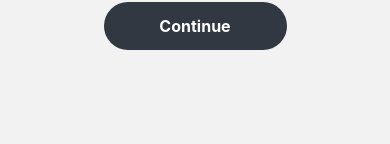
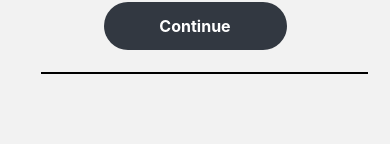
Before and after one commit to zackkb/bark-and-beyond, a React Native app in the folder PupPlanner/: screen /Login in a window 390 px wide. Shown: the part 478-622 px from the top of the page. Built offline with nearby package versions, Linux system fonts and the light colour scheme.

Commit message:
SignUp form validation/login functionality
Co-authored-by: Zach <zackkb@users.noreply.github.com>

```diff
--- a/PupPlanner/src/Onboarding/components/Login.js
+++ b/PupPlanner/src/Onboarding/components/Login.js
@@ -6,28 +6,55 @@ import {
   SafeAreaView,
   TouchableOpacity,
 } from "react-native";
-import React from "react";
+import React, { useState } from "react";
 import { firebase } from "../../../Firebase/firebase";
 
 const Login = () => {
+  const [email, setEmail] = useState("");
+  const [password, setPassword] = useState("");
+
+  function emailChange(value) {
+    setEmail(value);
+  }
+
+  function passwordChange(value) {
+    setPassword(value);
+  }
+
+  function loginUser() {
+    firebase
+      .auth()
+      .signInWithEmailAndPassword(email.trim(), password)
+      .then((userCredential) => {
+        console.log(userCredential);
+      });
+  }
+
   return (
     <View style={styles.container}>
       <Text style={styles.header}>Login</Text>
 
       <TextInput
+        onChangeText={emailChange}
+        value={email}
         style={styles.email}
         placeholder="Enter your email address"
         placeholderTextColor="#000"
       />
       <TextInput
+        onChangeText={passwordChange}
+        value={password}
         style={styles.password}
         placeholder="Enter your password"
         placeholderTextColor="#000"
+        secureTextEntry={true}
       />
 
+      <View style={styles.lineBreak}></View>
       <TouchableOpacity
         style={styles.continueButton}
-        onPress={() => console.log(firebase)}
+        // onPress={() => console.log(firebase)}
+        onPress={loginUser}
       >
         <Text style={styles.continueText}>Continue</Text>
       </TouchableOpacity>
@@ -94,6 +121,15 @@ const styles = StyleSheet.create({
     paddingLeft: 15,
     color: "#333",
   },
+  lineBreak: {
+    position: "absolute",
+    width: 327,
+    height: 0,
+    borderWidth: 1,
+    borderColor: "black",
+    left: 41,
+    top: 550,
+  },
   continueButton: {
     display: "flex",
     flexDirection: "row",
--- a/PupPlanner/src/Onboarding/components/SignUp.js
+++ b/PupPlanner/src/Onboarding/components/SignUp.js
@@ -9,23 +9,43 @@ import {
 import React, { useState } from "react";
 import { firebase } from "../../../Firebase/firebase";
 
-const Login = () => {
-  const [email, setemail] = useState("");
-  const [password, setpassword] = useState("");
+const SignUp = () => {
+  const [email, setEmail] = useState("");
+  const [password, setPassword] = useState("");
+  const [errorMessage, setErrorMessage] = useState("");
 
   function emailChange(value) {
-    setemail(value);
+    setEmail(value);
+  }
+
+  function validateEmail(email) {
+    const re = /\S+@\S+\.\S+/;
+    return re.test(email);
   }
 
   function passwordChange(value) {
-    setpassword(value);
+    setPassword(value);
+    if (value.length < 6) {
+      setErrorMessage("Password must be at least 6 characters long.");
+    } else {
+      setErrorMessage("");
+    }
   }
 
   function createUser() {
-    firebase
-      .auth()
-      .createUserWithEmailAndPassword(email, password)
-      .then(() => {});
+    if (password.length < 6) {
+      setErrorMessage("Password must be at least 6 characters long.");
+    } else if (!validateEmail(email)) {
+      setErrorMessage("Please enter a valid email address.");
+    } else {
+      firebase
+        .auth()
+        .createUserWithEmailAndPassword(email, password)
+        .then(() => {})
+        .catch((error) => {
+          setErrorMessage(error.message);
+        });
+    }
   }
 
   return (
@@ -45,7 +65,12 @@ const Login = () => {
         style={styles.password}
         placeholder="Enter your password"
         placeholderTextColor="#000"
+        secureTextEntry={true}
       />
+      {errorMessage !== "" && (
+        <Text style={styles.errorMessage}>{errorMessage}</Text>
+      )}
+      <View style={styles.lineBreak}></View>
 
       <TouchableOpacity
         style={styles.continueButton}
@@ -69,7 +94,7 @@ const Login = () => {
   );
 };
 
-export default Login;
+export default SignUp;
 
 const styles = StyleSheet.create({
   header: {
@@ -117,6 +142,15 @@ const styles = StyleSheet.create({
     marginTop: 364,
     paddingLeft: 15,
     color: "#333",
+  },
+  lineBreak: {
+    position: "absolute",
+    width: 327,
+    height: 0,
+    borderWidth: 1,
+    borderColor: "black",
+    left: 41,
+    top: 550,
   },
   continueButton: {
     display: "flex",
```
